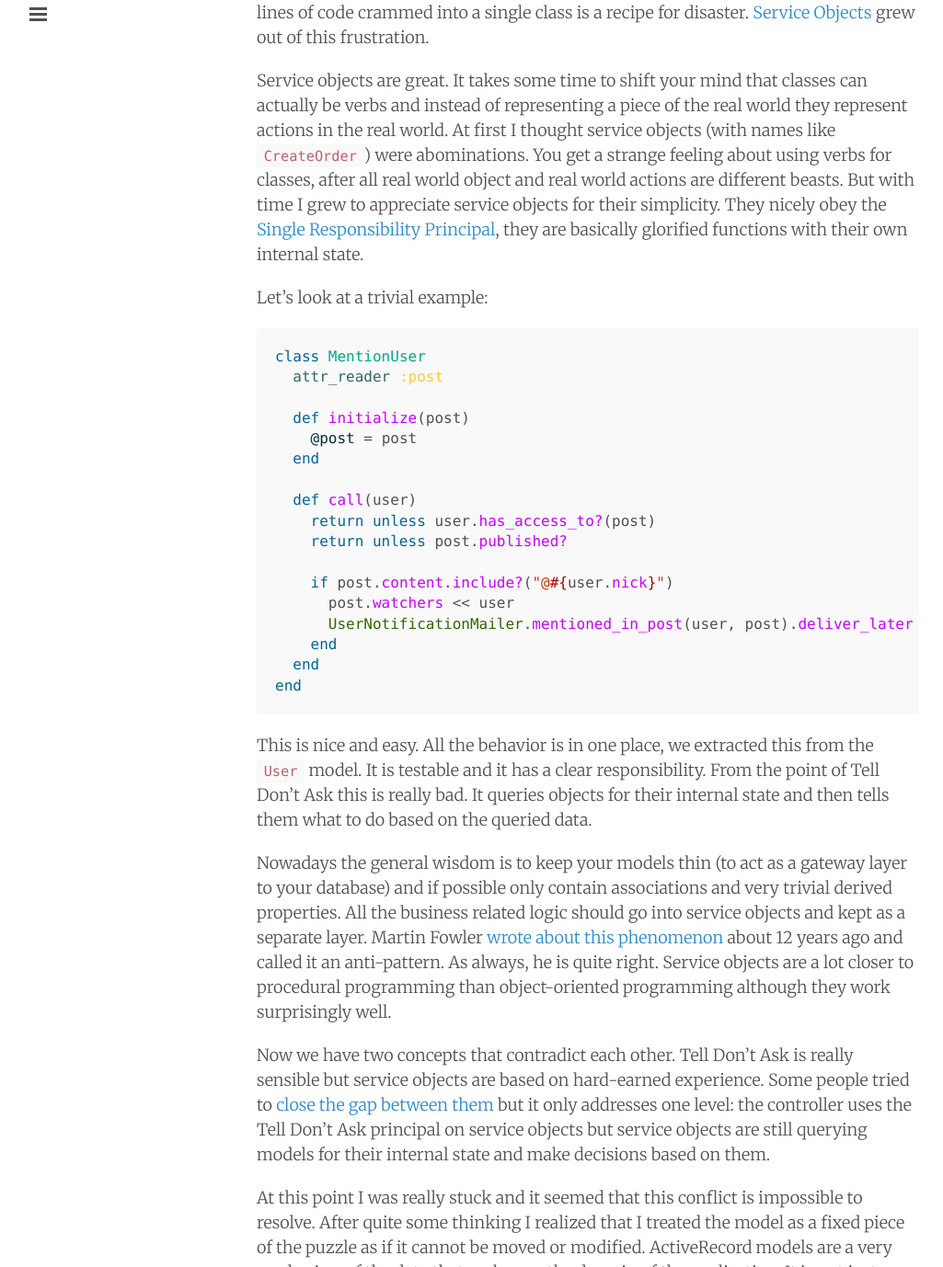
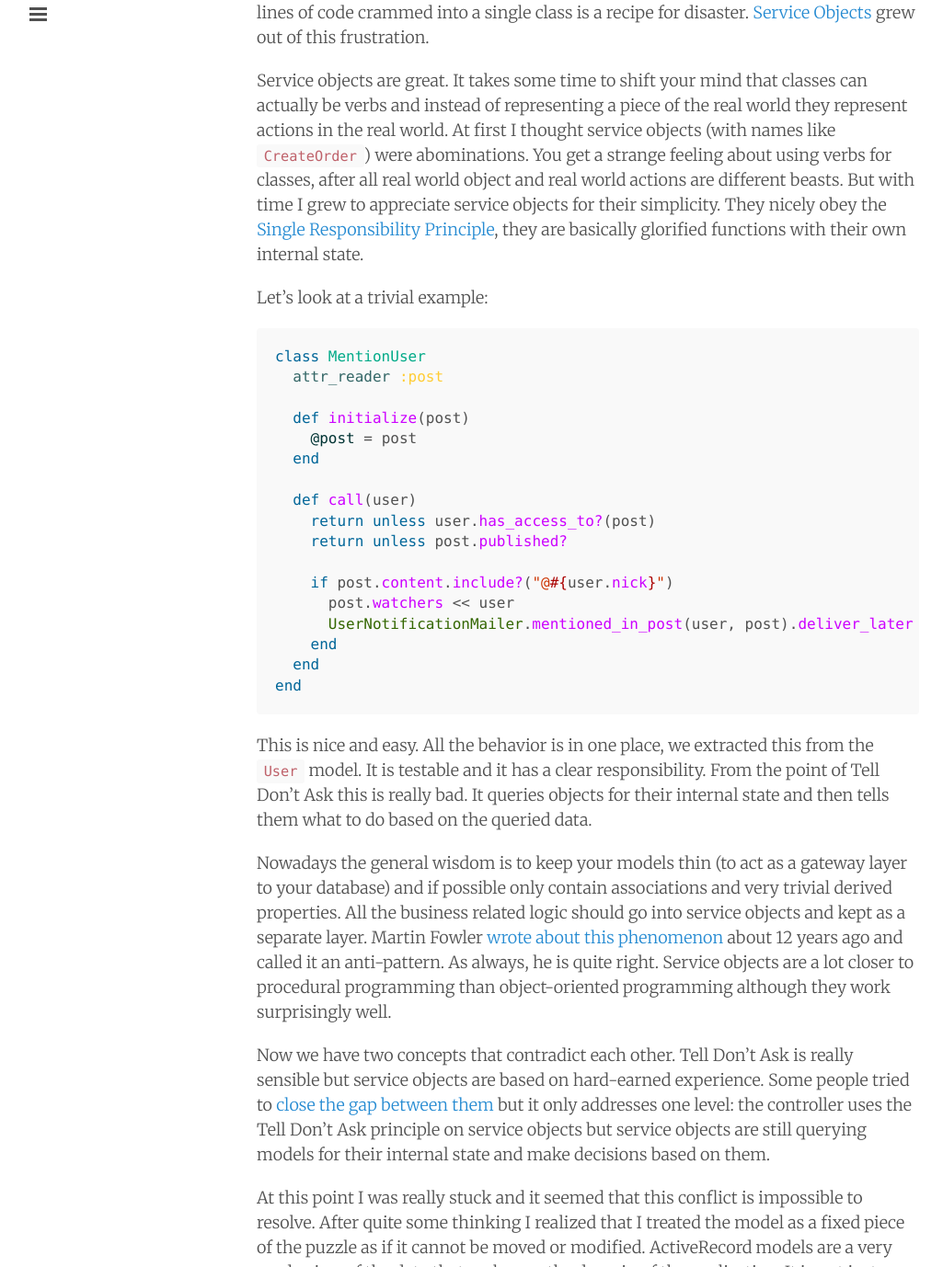
Before and after one commit to tmichel/tmichel.github.io, a Jekyll site: the page built from _posts/2015-09-14-oo-controversies-tell-dont-ask-vs-the-web.md, in a window 1280 px wide and 1400 px high, scrolled down 1789 px. Shown: the part 22-1400 px from the top of the window at 92% size, without its empty margins (1-1026 px from the left). Built offline with Jekyll 4.4.1, drawn with Linux system fonts in a browser that asks for light colours; Markdown is read by kramdown in place of the engine named in the settings; comment, search, counter and statistics services are not loaded; some of the changed text lies outside the part shown.

Commit message:
Fix typos in post

```diff
--- a/_posts/2015-09-14-oo-controversies-tell-dont-ask-vs-the-web.md
+++ b/_posts/2015-09-14-oo-controversies-tell-dont-ask-vs-the-web.md
@@ -43,11 +43,11 @@
 
 On its own Tell Don't Ask seems to be very close to the One True Way. Locality, encapsulation and data hiding are very pleasant side effects. Code written this way is very readable and the [refactoring from the "old" way][tda_refactor] is pretty straightforward.
 
-Things start to go south when you think about how to apply it in the context of web applications or more specifically in the context of Rails. You should put behavior where the data is and in a web application the most important data resides in models. It does make sense to couple data and behavior. For example if I query the user's name the returning `String` object does not know how to make sense of itself. It is trivial that it should not know. The `user` object should know what its `name` actually means. The Tell Don't Ask principal says that instead of asking the user for its name I should tell the user things to do with its name.
+Things start to go south when you think about how to apply it in the context of web applications or more specifically in the context of Rails. You should put behavior where the data is and in a web application the most important data resides in models. It does make sense to couple data and behavior. For example if I query the user's name the returning `String` object does not know how to make sense of itself. It is trivial that it should not know. The `user` object should know what its `name` actually means. The Tell Don't Ask principle says that instead of asking the user for its name I should tell the user things to do with its name.
 
 Following this logic basically every behavior would end up in the model classes. This is something that we know (by experience) is a bad idea. Hundreds or thousands of lines of code crammed into a single class is a recipe for disaster. [Service Objects][service_object] grew out of this frustration.
 
-Service objects are great. It takes some time to shift your mind that classes can actually be verbs and instead of representing a piece of the real world they represent actions in the real world. At first I thought service objects (with names like `CreateOrder`) were abominations. You get a strange feeling about using verbs for classes, after all real world object and real world actions are different beasts. But with time I grew to appreciate service objects for their simplicity. They nicely obey the [Single Responsibility Principal][srp], they are basically glorified functions with their own internal state.
+Service objects are great. It takes some time to shift your mind that classes can actually be verbs and instead of representing a piece of the real world they represent actions in the real world. At first I thought service objects (with names like `CreateOrder`) were abominations. You get a strange feeling about using verbs for classes, after all real world object and real world actions are different beasts. But with time I grew to appreciate service objects for their simplicity. They nicely obey the [Single Responsibility Principle][srp], they are basically glorified functions with their own internal state.
 
 Let's look at a trivial example:
 
@@ -75,7 +75,7 @@
 
 Nowadays the general wisdom is to keep your models thin (to act as a gateway layer to your database) and if possible only contain associations and very trivial derived properties. All the business related logic should go into service objects and kept as a separate layer. Martin Fowler [wrote about this phenomenon][anemic_model] about 12 years ago and called it an anti-pattern. As always, he is quite right. Service objects are a lot closer to procedural programming than object-oriented programming although they work surprisingly well.
 
-Now we have two concepts that contradict each other. Tell Don't Ask is really sensible but service objects are based on hard-earned experience. Some people tried to [close the gap between them][service_object_event] but it only addresses one level: the controller uses the Tell Don't Ask principal on service objects but service objects are still querying models for their internal state and make decisions based on them.
+Now we have two concepts that contradict each other. Tell Don't Ask is really sensible but service objects are based on hard-earned experience. Some people tried to [close the gap between them][service_object_event] but it only addresses one level: the controller uses the Tell Don't Ask principle on service objects but service objects are still querying models for their internal state and make decisions based on them.
 
 At this point I was really stuck and it seemed that this conflict is impossible to resolve. After quite some thinking I realized that I treated the model as a fixed piece of the puzzle as if it cannot be moved or modified. ActiveRecord models are a very crude view of the data that makes up the domain of the application. It is not just ActiveRecord though, we could also mention JPA and its entity beans but .NET EntityFramework is also guilty as charged.
 
```
